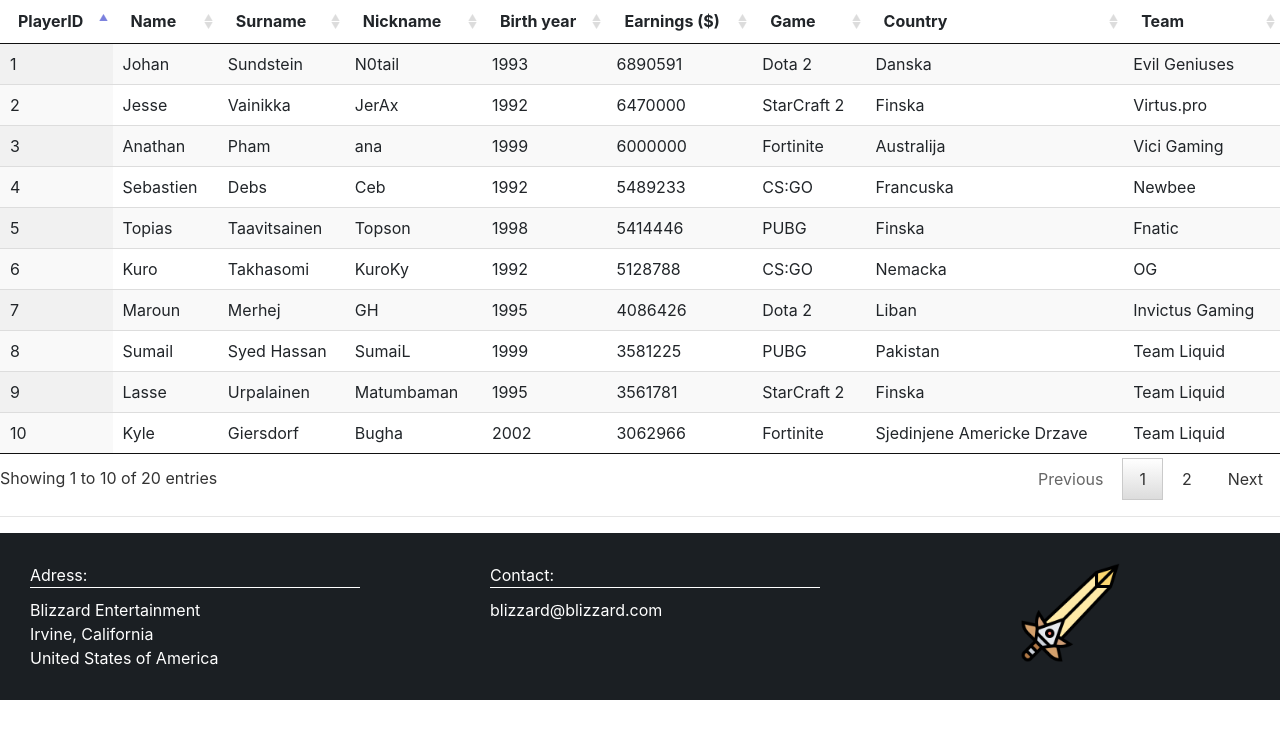
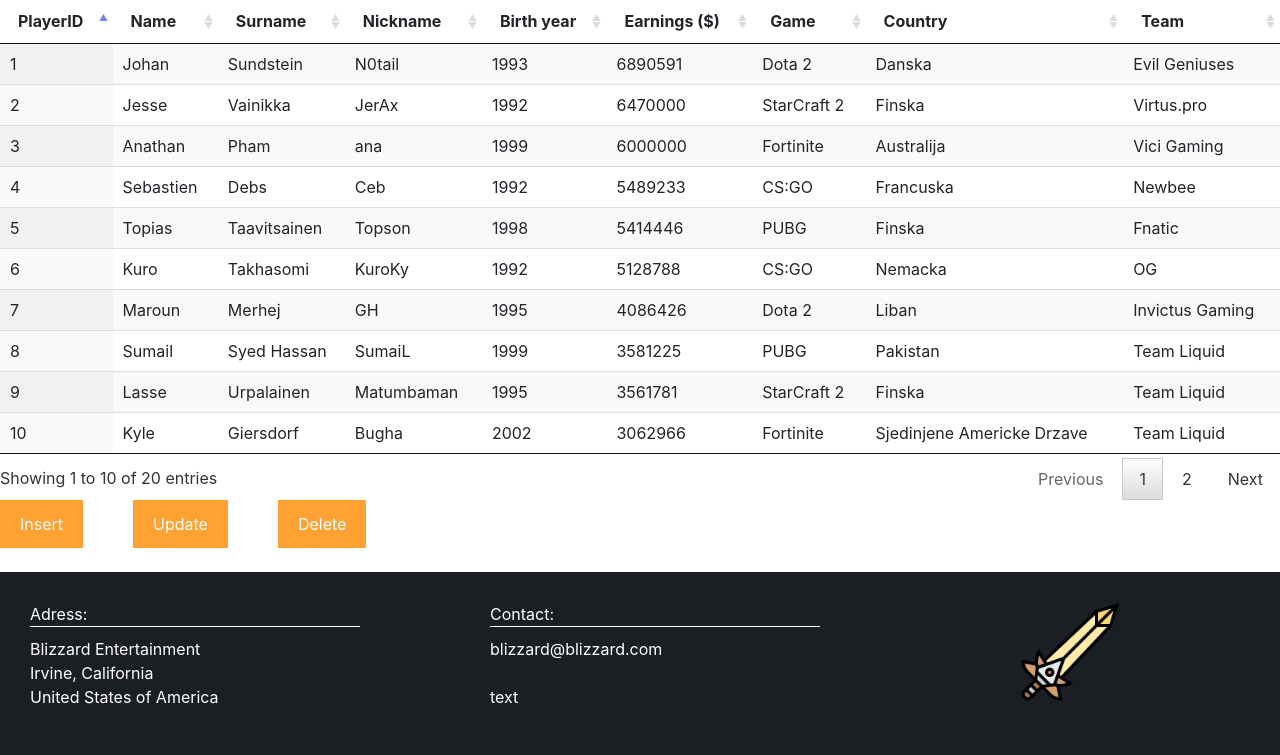
Before and after one commit to dusanradivojevic/ESportsStatisticsITEH, a PHP site: page / in a window 1280 px wide. Shown: the part 3689-4444 px from the top of the page. Before the commit the page ends 4389 px from the top, so only its background shows below. Run offline with PHP 8.4, Linux system fonts and the light colour scheme; data comes from the database, SQL or seed files in the repository.

Commit message:
Implemented crud for players table

```diff
--- a/crud/zemljaInsert.php
+++ b/crud/zemljaInsert.php
@@ -4,7 +4,7 @@
     include ("../php/konekcija.php");
 
     if(isset($_SESSION['korisnik_object'])){
-    //    $korisnik = $_SESSION['korisnik_object'];
+  //      $korisnik = unserialize($_SESSION['korisnik_object']);
         $korisnik = new Korisnik("");
         $korisnik->email = $_SESSION['login_user'];
 
--- a/css/tables_crud.css
+++ b/css/tables_crud.css
@@ -1,3 +1,6 @@
+#insert-player-popup-form,
+#update-player-popup-form,
+#delete-player-popup-form,
 #insert-team-popup-form,
 #update-team-popup-form,
 #delete-team-popup-form,
@@ -38,6 +41,9 @@
     float: left;
 }
 /* Hide the Popup form */
+.form-popup-insert-player,
+.form-popup-update-player,
+.form-popup-delete-player,
 .form-popup-insert-team,
 .form-popup-update-team,
 .form-popup-delete-team,
@@ -53,6 +59,9 @@
     margin: 0 auto;
 }
 /* Styles for the form container */
+.form-container-insert-player,
+.form-container-update-player,
+.form-container-delete-player,
 .form-container-insert-team,
 .form-container-update-team,
 .form-container-delete-team,
@@ -67,6 +76,9 @@
     background-color: #fff;
 }
 /* Full-width for input fields */
+.form-container-insert-player input[type=text],
+.form-container-update-player input[type=text],
+.form-container-delete-player input[type=text],
 .form-container-insert-team input[type=text],
 .form-container-update-team input[type=text],
 .form-container-delete-team input[type=text],
@@ -80,6 +92,9 @@
 .form-container-delete-team input[type=number],
 .form-container-update-country input[type=number],
 .form-container-delete-country input[type=number],
+.form-container-insert-player input[type=number],
+.form-container-update-player input[type=number],
+.form-container-delete-player input[type=number],
 .form-container-update-game input[type=number],
 .form-container-delete-game input[type=number],
 .form-container-insert-game input[type=number] {
@@ -110,6 +125,9 @@
     outline: none;
 }
 /* Style submit/login button */
+.form-container-insert-player .btn,
+.form-container-update-player .btn,
+.form-container-delete-player .btn,
 .form-container-insert-team .btn,
 .form-container-update-team .btn,
 .form-container-delete-team .btn,
@@ -129,6 +147,9 @@
     opacity: 0.8;
 }
 /* Style cancel button */
+.form-container-insert-player .cancel,
+.form-container-update-player .cancel,
+.form-container-delete-player .cancel,
 .form-container-insert-team .cancel,
 .form-container-update-team .cancel,
 .form-container-delete-team .cancel,
@@ -141,6 +162,9 @@
     background-color: #cc0000;
 }
 /* Hover effects for buttons */
+.form-container-insert-player .btn:hover,
+.form-container-update-player .btn:hover,
+.form-container-delete-player .btn:hover,
 .form-container-insert-team .btn:hover,
 .form-container-update-team .btn:hover,
 .form-container-delete-team .btn:hover,
--- a/html/footer.html
+++ b/html/footer.html
@@ -7,6 +7,7 @@
     <link rel="stylesheet" href="css/indexStyle.css">
     <link rel="icon" href="images/sword.png">
     <link rel="stylesheet" href="https://stackpath.bootstrapcdn.com/bootstrap/4.4.1/css/bootstrap.min.css" integrity="sha384-Vkoo8x4CGsO3+Hhxv8T/Q5PaXtkKtu6ug5TOeNV6gBiFeWPGFN9MuhOf23Q9Ifjh" crossorigin="anonymous">
+    <script src="js/api.js"></script>
 </head>
 <body>
     <div class="footer">
@@ -21,6 +22,8 @@
             <div class="col-1-of-3">
                 Contact:
                 <li>blizzard@blizzard.com</li>
+                <br>
+                <p id="clockID"> text </p>
             </div>
             <div class="col-1-of-3">
                 <a href="#" >
--- a/index.php
+++ b/index.php
@@ -1,7 +1,6 @@
 <?php
 
     session_start();
-
 
 ?>
 
@@ -25,73 +24,12 @@
     <link rel="stylesheet" type="text/css" href="DataTables-1.10.4/media/css/jquery.dataTables.min.css" />
     <script src="DataTables-1.10.4/media/js/jquery.dataTables.min.js"></script>
 
+    <script src="js/datatables.js"></script>
     <script>
-        $(document).ready(function(){
-            $(".tim_tabela").DataTable({
-                "columns": [
-                        { "title": "TeamID" },
-                        { "title": "Team name" }
-                    ],
-                "ajax": "php/tabela_tim_obrada.php",
-                "processing": true,
-                "serverSide": true
-            });
-        });
+        function alertFunction(a) {
+            alert(a);
+        }
     </script>
-
-    <script>
-        $(document).ready(function(){
-            $(".zemlja_tabela").DataTable({
-                "columns": [
-                        { "title": "CountryID" },
-                        { "title": "Country name" },
-                        { "title": "Short name" }
-                    ],
-                "ajax": "php/tabela_zemlja_obrada.php",
-                "processing": true,
-                "serverSide": true
-            });
-        });
-    </script>
-
-    <script>
-        $(document).ready(function(){
-            $(".igra_tabela").DataTable({
-                "columns": [
-                        { "title": "GameID" },
-                        { "title": "Game name" },
-                        { "title": "Release year" }
-                    ],
-                "ajax": "php/tabela_igrica_obrada.php",
-                "processing": true,
-                "serverSide": true
-            });
-        });
-    </script>
-
-    <script>
-        $(document).ready(function(){
-            $(".igraci_tabela").DataTable({
-                "columns": [
-                        { "title": "PlayerID" },
-                        { "title": "Name" },
-                        { "title": "Surname" },
-                        { "title": "Nickname" },
-                        { "title": "Birth year" },
-                        { "title": "Earnings ($)" },
-                        { "title": "Game" },
-                        { "title": "Country" },
-                        { "title": "Team" }
-                    ],
-                "ajax": "php/tabela_igrac_obrada.php",
-                "processing": true,
-                "serverSide": true
-            });
-        });
-    </script>
-
-
-
 </head>
 <body>
 
@@ -138,9 +76,9 @@
         </div>
     </div>
 
-<!-- LOG IN FORM -->
+    <p id="alert"></p>
+    <!-- LOG IN FORM -->
     <?php
-       // include ('php/session.php');
         if(!isset($_SESSION['login_user'])){
         ?>
         <button class="open-button" onclick="openLoginForm('myLoginForm')">Sign in</button>
@@ -158,26 +96,31 @@
                 <button type="button" class="btn cancel" onclick="closeLoginForm('myLoginForm')">Close</button>
             </form>
         </div>
+    <!-- LOG OUT FORM -->
         <?php
         }
         else{
             ?>
- <!-- LOG OUT FORM -->
+            <!-- <script>
+                document.getElementById("alert").innerHTML = window.alertFunction("Successful login, welcome!");
+            </script> -->
+
             <button class="open-button" onclick="openLoginForm('myLogoutForm')" class="logoutBtn">Sign out</button>
 
             <div class="form-popup" id="myLogoutForm">
                 <form action="php/logout.php" method="post" class="form-container">
 
-                    <button type="submit" class="btn" >Logout</button>
+                <!-- on click js alert -->
+                    <button type="submit" class="btn" onclick="alertFunction('Goodbye!')">Logout</button>
                     <button type="button" class="btn cancel" onclick="closeLoginForm('myLogoutForm')">Close</button>
                 </form>
             </div>
 
-            <?php
+        <?php
         }
-            ?>
+        ?>
 
-<!-- REGISTRATION FORM -->
+    <!-- REGISTRATION FORM -->
     <div class="form-popup" id="myRegistrationForm">
         <form action="php/registration.php" method="post" class="form-container">
 
@@ -193,7 +136,7 @@
     </div>
 
 
-<!-- TABLES -->
+    <!-- TABLES -->
     <a name="teamAnchor"></a>
     <h1>Teams</h1><br>
     <table class="tim_tabela display" width="100%">
@@ -382,7 +325,89 @@
     <tbody>
     </tbody>
     </table>
-    <hr>
+    <div class="crud">
+        <!-- Insert form -->
+        <div class="open-btn-table">
+            <button class="open-button-table" onclick="openForm('insert-player-popup-form')">Insert</button>
+        </div>
+        <div id="insert-player-popup-form" class="crudModal">
+            <div class="form-popup-insert-player" id="popupForm-insert-player">
+                <form action="crud/playerInsert.php" class="form-container-insert-player" method="get">
+                    <h2>Enter necessary information</h2>
+                    <label for="playerName"><b>Player name:</b></label>
+                    <input type="text" id="playerName" placeholder="Name of the player" name="playerName" required>
+                    <label for="playerSurname"><b>Last name:</b></label>
+                    <input type="text" id="playerSurname" placeholder="Surname of the player" name="playerSurname" required>
+                    <label for="playerNickname"><b>Nickname:</b></label>
+                    <input type="text" id="playerNickname" placeholder="Nickname of the player" name="playerNickname" required>
+                    <label for="birthYear"><b>Year of birth:</b></label>
+                    <input type="number" id="birthYear" placeholder="Year of birth" name="birthYear" required>
+                    <label for="earnings"><b>Overall earnings:</b></label>
+                    <input type="number" id="earnings" placeholder="In dollars ($)" name="earnings" required>
+                    <label for="playerGame"><b>Game:</b></label>
+                    <input type="text" id="playerGame" placeholder="Example: Dota 2" name="playerGame" required>
+                    <label for="playerCountry"><b>Country:</b></label>
+                    <input type="text" id="playerCountry" placeholder="Example: Izrael" name="playerCountry" required>
+                    <label for="playerTeam"><b>Team:</b></label>
+                    <input type="text" id="playerTeam" placeholder="Example: OG" name="playerTeam" required>
+
+                    <button type="submit" class="btn">Insert</button>
+                    <button type="button" class="btn cancel" onclick="closeForm('insert-player-popup-form')">Cancel</button>
+                </form>
+            </div>
+        </div>
+
+        <!-- Update form -->
+        <div class="open-btn-table">
+            <button class="open-button-table" onclick="openForm('update-player-popup-form')">Update</button>
+        </div>
+        <div id="update-player-popup-form" class="crudModal">
+            <div class="form-popup-update-player" id="popupForm-update-player">
+                <form action="crud/playerUpdate.php" class="form-container-update-player" method="get">
+                    <h2>Enter necessary information</h2>
+                    <label for="playerID"><b>ID:</b></label>
+                    <input type="number" id="playerID" placeholder="ID" name="playerID" required>
+                    <label for="playerName"><b>Player name:</b></label>
+                    <input type="text" id="playerName" placeholder="Name of the player" name="playerName" required>
+                    <label for="playerSurname"><b>Last name:</b></label>
+                    <input type="text" id="playerSurname" placeholder="Surname of the player" name="playerSurname" required>
+                    <label for="playerNickname"><b>Nickname:</b></label>
+                    <input type="text" id="playerNickname" placeholder="Nickname of the player" name="playerNickname" required>
+                    <label for="birthYear"><b>Year of birth:</b></label>
+                    <input type="number" id="birthYear" placeholder="Year of birth" name="birthYear" required>
+                    <label for="earnings"><b>Overall earnings:</b></label>
+                    <input type="number" id="earnings" placeholder="In dollars ($)" name="earnings" required>
+                    <label for="playerGame"><b>Game:</b></label>
+                    <input type="text" id="playerGame" placeholder="Example: Dota 2" name="playerGame" required>
+                    <label for="playerCountry"><b>Country:</b></label>
+                    <input type="text" id="playerCountry" placeholder="Example: Izrael" name="playerCountry" required>
+                    <label for="playerTeam"><b>Team:</b></label>
+                    <input type="text" id="playerTeam" placeholder="Example: OG" name="playerTeam" required>
+
+                    <button type="submit" class="btn">Update</button>
+                    <button type="button" class="btn cancel" onclick="closeForm('update-player-popup-form')">Cancel</button>
+                </form>
+            </div>
+        </div>
+
+        <!-- Delete form -->
+        <div class="open-btn-table">
+            <button class="open-button-table" onclick="openForm('delete-player-popup-form')">Delete</button>
+        </div>
+        <div id="delete-player-popup-form" class="crudModal">
+            <div class="form-popup-delete-player" id="popupForm-delete-player">
+                <form action="crud/playerDelete.php" class="form-container-delete-player" method="get">
+                    <h2>Enter necessary information</h2>
+                    <label for="playerID"><b>ID:</b></label>
+                    <input type="number" id="playerID" placeholder="ID" name="playerID" required>
+
+                    <button type="submit" class="btn">Delete</button>
+                    <button type="button" class="btn cancel" onclick="closeForm('delete-player-popup-form')">Cancel</button>
+                </form>
+            </div>
+        </div>
+    </div>
+    <br><br><br>
 
     <?php include ('html/footer.html'); ?>
 </body>
--- a/php/logout.php
+++ b/php/logout.php
@@ -2,8 +2,7 @@
    session_start();
 
    if(isset($_SESSION['login_user'])) {
-        unset($_SESSION['login_user']);
-        unset($_SESSION['korisnik_object']);
+        session_unset();
         session_destroy();
    }
 
```
Also changed, not shown: crud/playerDelete.php (added, +26 -0 lines), crud/playerInsert.php (added, +63 -0 lines), crud/playerUpdate.php (added, +71 -0 lines), js/api.js (added, +15 -0 lines), js/datatables.js (added, +57 -0 lines), oop/korisnik.php (+21 -1 lines), php/login.php (+6 -1 lines).
